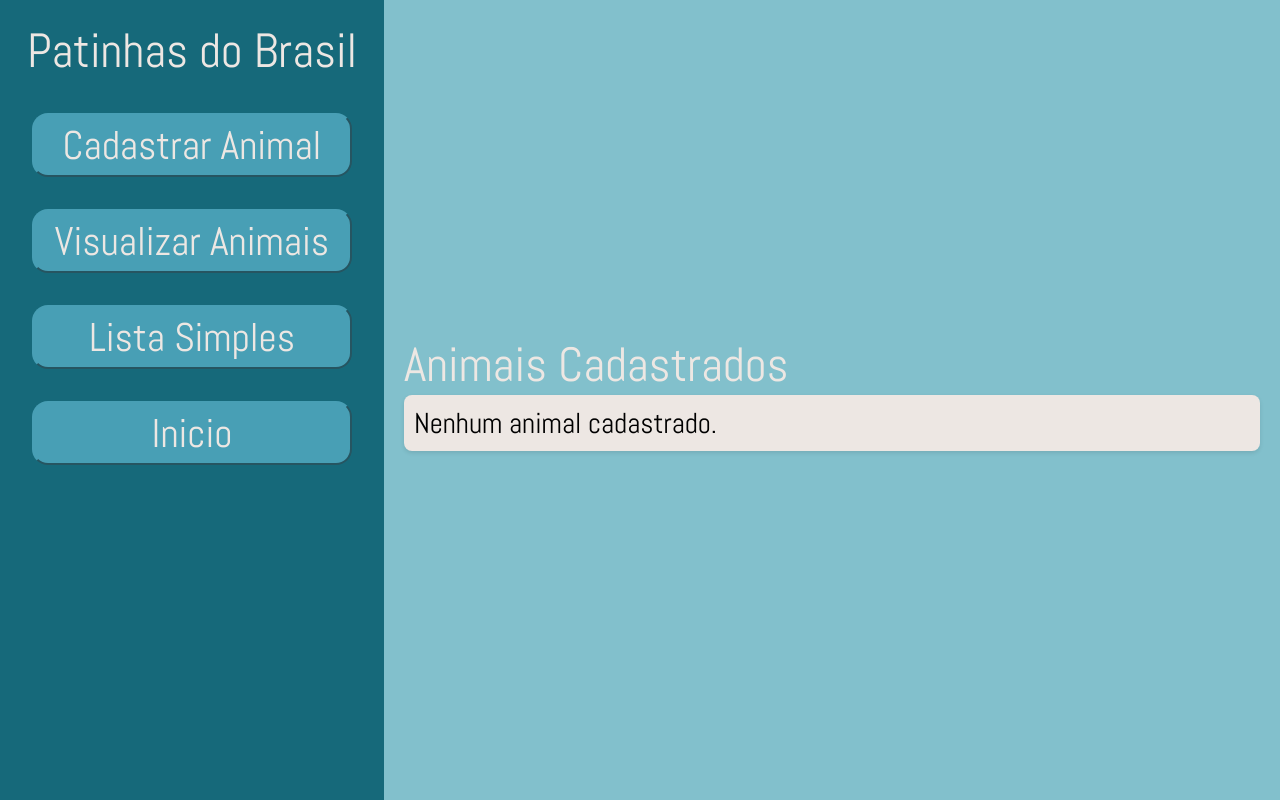
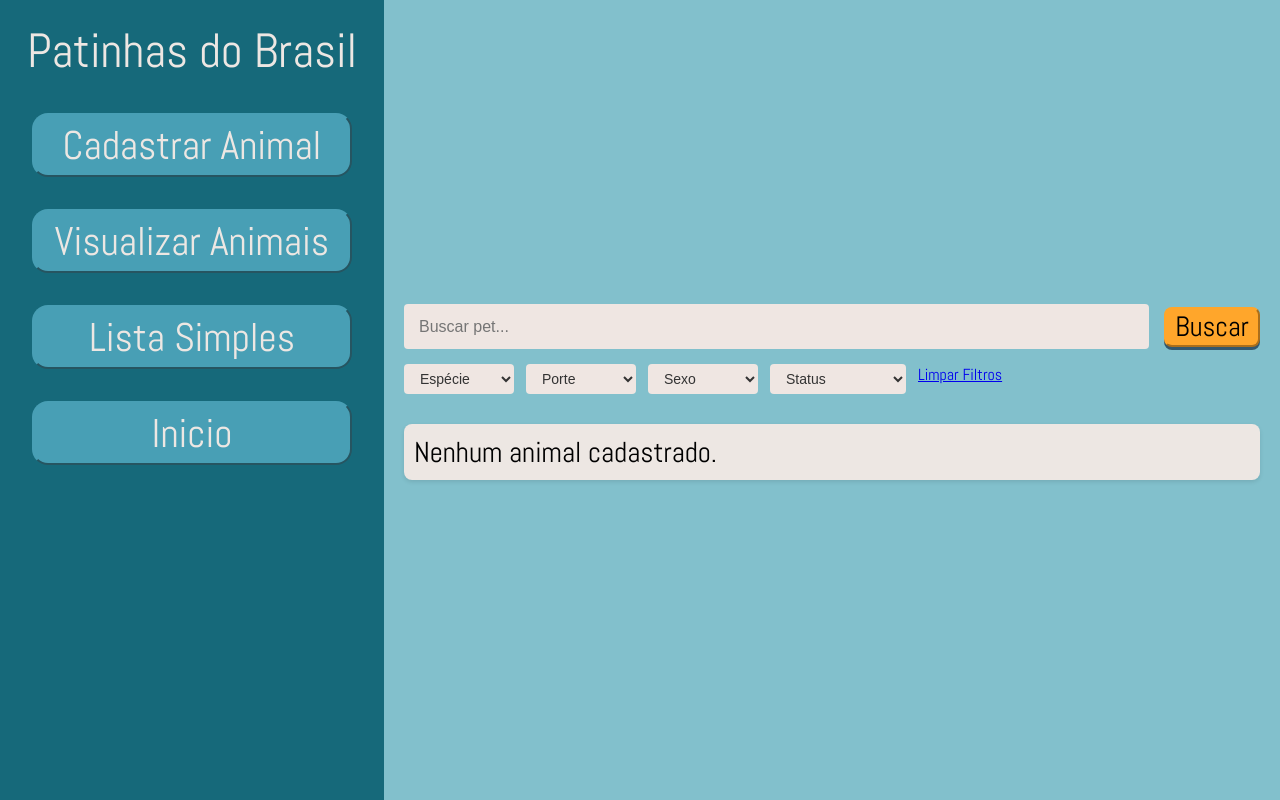
Before and after one commit to MaryanaFraga/projeto-patinhas-do-brasil, a Flask app: page /animais/listar_simples in a window 1280 px wide. Run offline with Flask 3, Linux system fonts and the light colour scheme; data that the repository does not hold is empty.

Commit message:
feat: Adiciona filtragem na listagem simples

```diff
--- a/templates/animais/listar_simples.html
+++ b/templates/animais/listar_simples.html
@@ -33,7 +33,54 @@
     </div>
 
     <div class="conteudo">
-        <h1>Animais Cadastrados</h1>
+        <form action="{{ url_for('animal_routes.listar_simples') }}" method="GET" class="buscador">
+            <div class="barra-de-busca">
+                <input type="text" name="name" class="busca" placeholder="Buscar pet..." value="{{ request.args.get('name', '') }}">
+                <button type="submit" class="btn-buscar">Buscar</button>
+            </div>
+            <div class="filtros">
+
+                <select name="species" class="seleciona-filtro" onsubmit="this.form.submit()">
+                <option value="">Espécie</option>
+                <option value="Cachorro">Cachorro</option>
+                <option value="Gato">Gato</option>
+                </select>
+                <select name="size" class="seleciona-filtro" onsubmit="this.form.submit()">
+                    <option value="">Porte</option>
+                    <option value="Pequeno">Pequeno</option>
+                    <option value="Médio">Médio</option>
+                    <option value="Grande">Grande</option>
+                </select>
+                <select name="sex" class="seleciona-filtro" onsubmit="this.form.submit()">
+                    <option value="">Sexo</option>
+                    <option value="M">Masculino</option>
+                    <option value="F">Feminino</option>
+                </select>
+                <select name="status" class="seleciona-filtro" onsubmit="this.form.submit()">
+                    <option value="">Status</option>
+                    <option value="Disponivel">Disponível</option>
+                    <option value="Reservado">Reservado</option>
+                    <option value="Adotado">Adotado</option>
+                    <option value="Em tratamento">Em tratamento</option>
+                    <option value="Lar temporário">Lar temporário</option>
+                </select>
+                <a href="/animais/listar_simples" class="btn-limpar">Limpar Filtros</a>
+            </div>
+        </form>
+
+        {% if request.args.get('species') or request.args.get('size') or request.args.get('sex') or request.args.get('status') or request.args.get('name') or request.args.get('id_editado') %}
+        <div class="filtros-info">
+            <p>
+                <strong>Filtros ativos:</strong>
+                {% if request.args.get('search_name') %} Nome contendo "<em>{{ request.args.get('name') }}</em>" | {% endif %}
+                {% if request.args.get('species') %} Espécie: <strong>{{ request.args.get('species') | capitalize }}</strong> | {% endif %}
+                {% if request.args.get('size') %} Porte: <strong>{{ request.args.get('size') | capitalize }}</strong> | {% endif %}
+                {% if request.args.get('sex') %} Sexo: <strong>{{ request.args.get('sex') | capitalize }}</strong> | {% endif %}
+                {% if request.args.get('status') %} Status: <strong>{{ request.args.get('status') | capitalize }}</strong> | {% endif %}
+                {% if request.args.get('id_editado') %} Alterações concluidas, limpe os filtros. {% endif %}
+            </p>
+        </div>
+        {% endif %}
         <ul>
             {% for animal in animals %}
                 <li>
```
